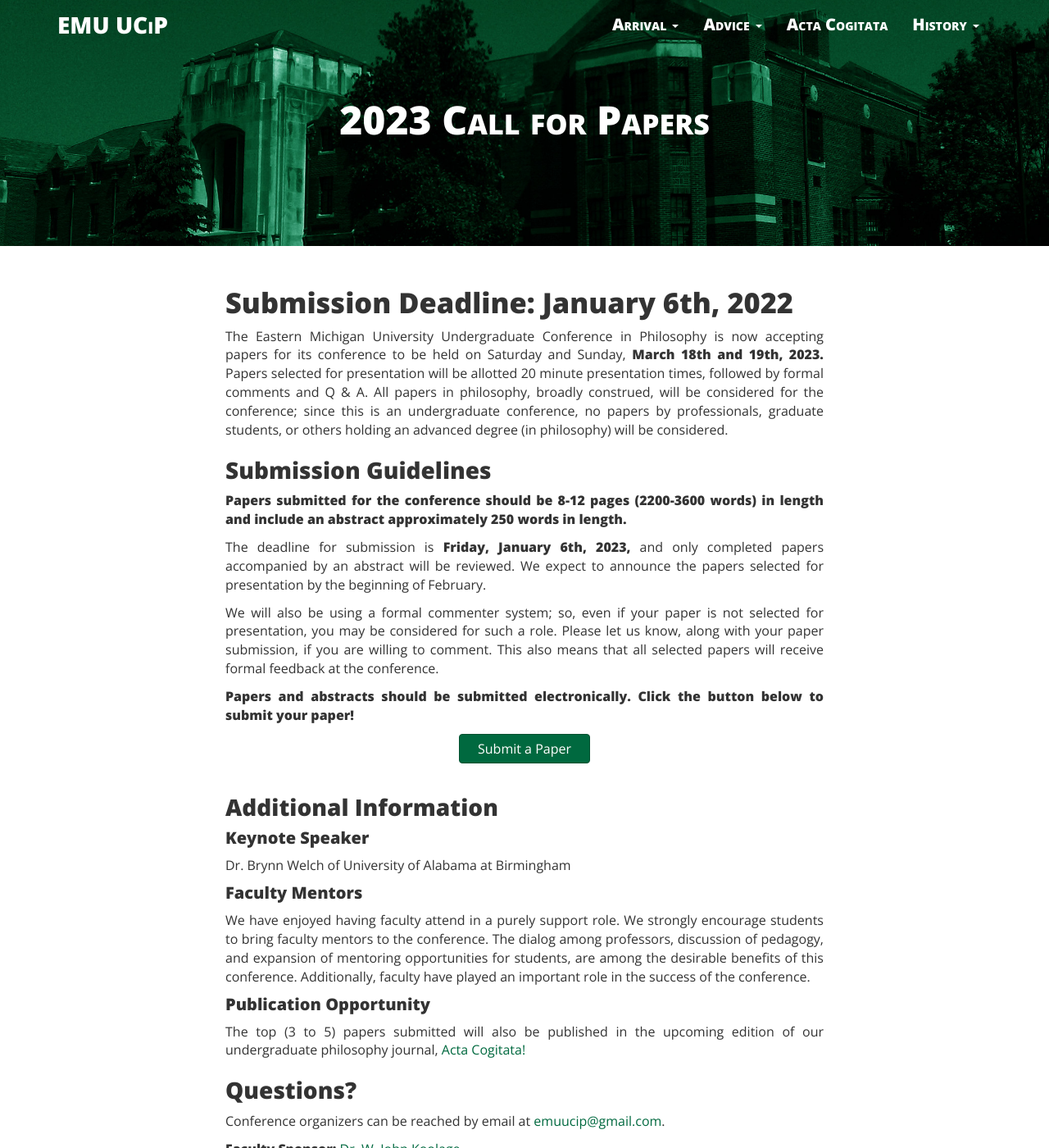
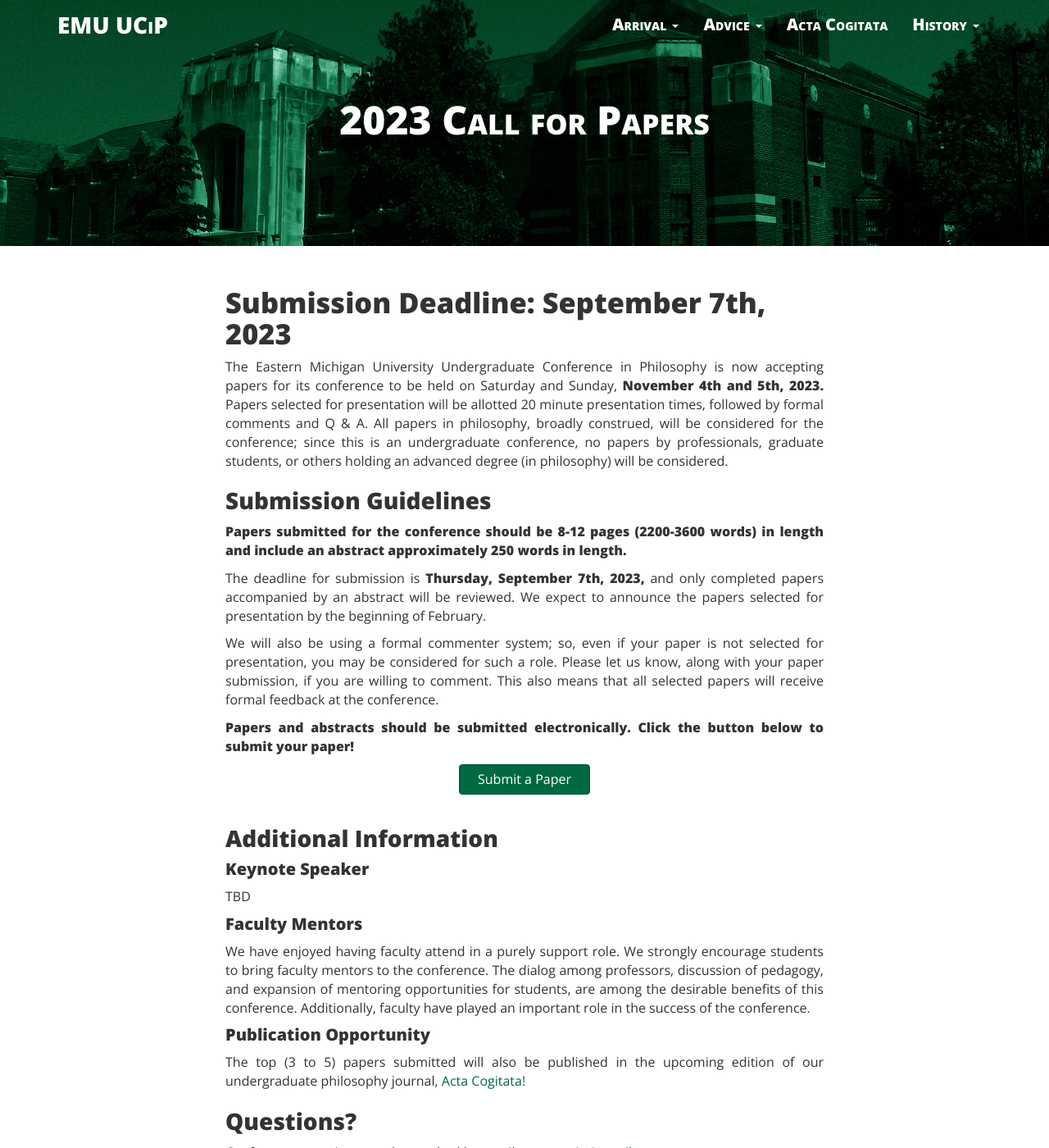
Before and after one commit to ucip/ucip.github.io, a Jekyll site: the page built from cfp.md, in a window 1280 px wide and 1400 px high. Shown: the whole window at 82% size. Built offline with Jekyll 4.4.1, drawn with Linux system fonts in a browser that asks for light colours; nearby versions of some CDN libraries.

Commit message:
Update cfp.md

```diff
--- a/cfp.md
+++ b/cfp.md
@@ -7,22 +7,22 @@ permalink: /cfp/
 
 <div class="container">
   <div class="col-md-8 col-md-offset-2 cfp-page">
-    <h3 class="home-h3">Submission Deadline: January 6th, 2022</h3>
+    <h3 class="home-h3">Submission Deadline: September 7th, 2023</h3>
     <!--<p class="text-justify">The 2018 UCiP has concluded. Next year's Call for Papers will be announced in early November, 2018. Check back then to submit your paper!</p>
     <p class="text-justify">In the meantime, you can <a href="{{ site.baseurl }}/schedule/">check out the 2018 UCiP (concluded) Schedule</a>, <a href="{{ site.baseurl }}/history/">look through past programs, notes, and keynote speakers,</a> or <a href="{{ site.baseurl }}/gallery/">see what's happened at past conferences</a> to get a feel for how UCiP operates.</p>-->
     <p class="text-justify">The Eastern Michigan University Undergraduate Conference in Philosophy is now accepting papers
-      for its conference to be held on Saturday and Sunday,<b> March 18th and 19th, 2023.</b>  Papers selected for presentation will be allotted 20 minute presentation times, followed by formal comments and Q & A.  All papers in philosophy, broadly construed, will be considered for the conference; since this is an undergraduate conference, no papers by professionals, graduate students, or others holding an advanced degree (in philosophy) will be considered.</p>
+      for its conference to be held on Saturday and Sunday,<b> November 4th and 5th, 2023.</b>  Papers selected for presentation will be allotted 20 minute presentation times, followed by formal comments and Q & A.  All papers in philosophy, broadly construed, will be considered for the conference; since this is an undergraduate conference, no papers by professionals, graduate students, or others holding an advanced degree (in philosophy) will be considered.</p>
     <h3>Submission Guidelines</h3>
     <p class="text-justify"><b>Papers submitted for the conference should be 8-12 pages (2200-3600 words) in length and include an abstract approximately 250 words in length.</b></p>
-    <p class="text-justify">The deadline for submission is <strong>Friday, January 6th, 2023,</strong> and only completed papers accompanied by an abstract will be reviewed. We expect to announce the papers selected for presentation by the beginning of February.</p>
+    <p class="text-justify">The deadline for submission is <strong>Thursday, September 7th, 2023,</strong> and only completed papers accompanied by an abstract will be reviewed. We expect to announce the papers selected for presentation by the beginning of February.</p>
     <p class="text-justify">We will also be using a formal commenter system; so, even if your paper is not selected for presentation, you may be considered for such a role.  Please let us know, along with your paper submission, if you are willing to comment.  This also means that all selected papers will receive formal feedback at the conference.</p>
     <p class="text-justify"><b>Papers and abstracts should be submitted electronically. Click the button below to submit your paper!</b></p>
     <div class="text-center">
-      <a class="btn btn-primary cfp" href="https://docs.google.com/forms/d/e/1FAIpQLSfM2PYH4k-UmqpJqNxE_l2QXaTle4YCbTsztMU92Q5M1RGgNg/viewform?usp=share_link" target="_blank" rel="noopener noreferrer" role="button">Submit a Paper</a>
+      <a class="btn btn-primary cfp" href= "https://docs.google.com/forms/d/e/1FAIpQLSfM2PYH4k-UmqpJqNxE_l2QXaTle4YCbTsztMU92Q5M1RGgNg/viewform?usp=share_link](https://docs.google.com/forms/d/e/1FAIpQLSfNJyfPZppOElNnv1Jamo-kMBDyWCdBJxVQr_14jFWTTMolZg/viewform?usp=share_link)" target="_blank" rel="noopener noreferrer" role="button">Submit a Paper</a>
     </div>
     <h3>Additional Information</h3>
     <h4>Keynote Speaker</h4>
-    <p class="text-justify">Dr. Brynn Welch of University of Alabama at Birmingham</p>
+    <p class="text-justify">TBD</p>
     <h4>Faculty Mentors</h4>
     <p class="text-justify">We have enjoyed having faculty attend in a purely support role.  We strongly encourage students to bring faculty mentors to the conference.  The dialog among professors, discussion of pedagogy, and expansion of mentoring opportunities for students, are among the desirable benefits of this conference. Additionally, faculty have played an important role in the success of the conference.</p>
     <h4>Publication Opportunity</h4>
```
